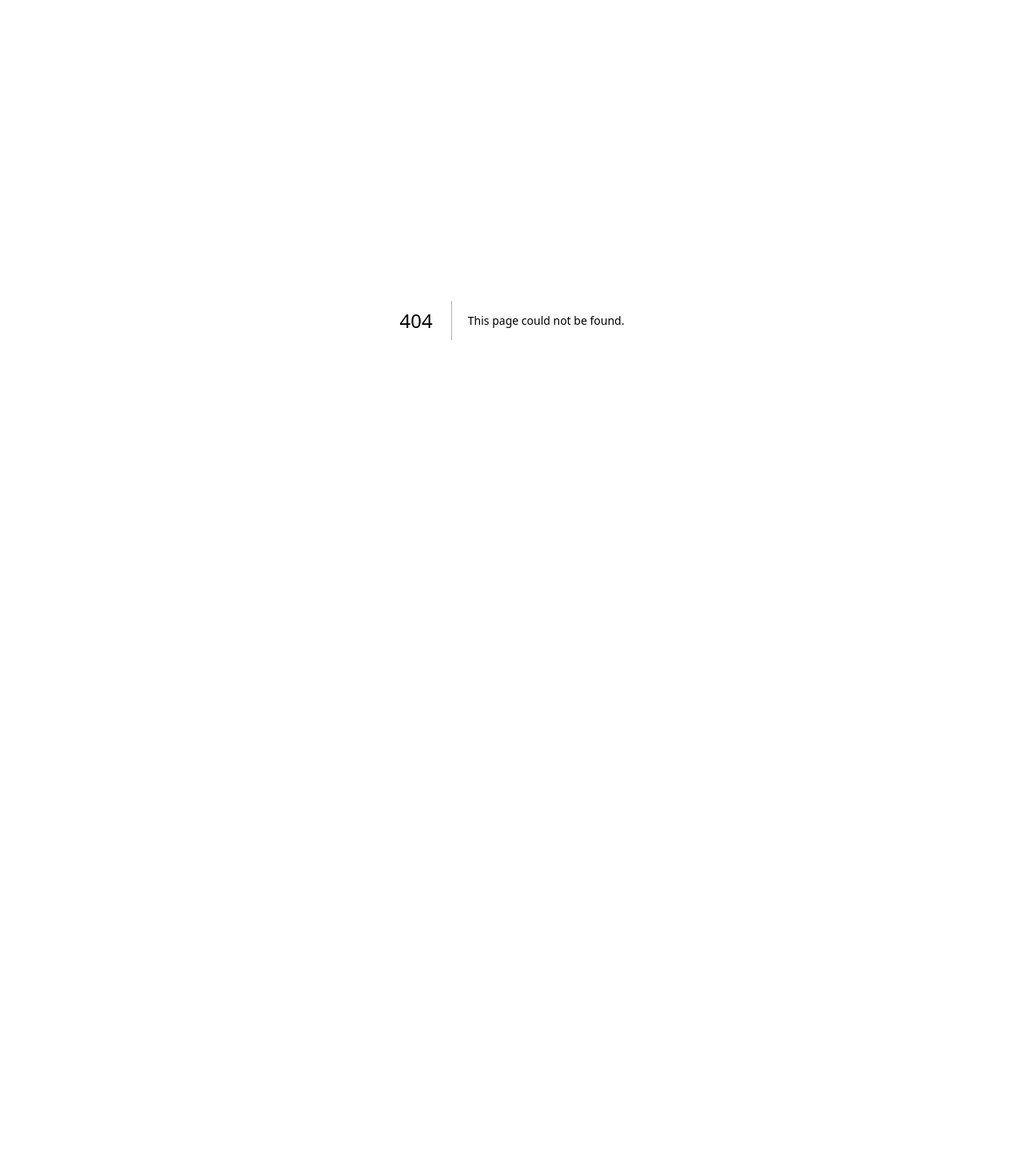
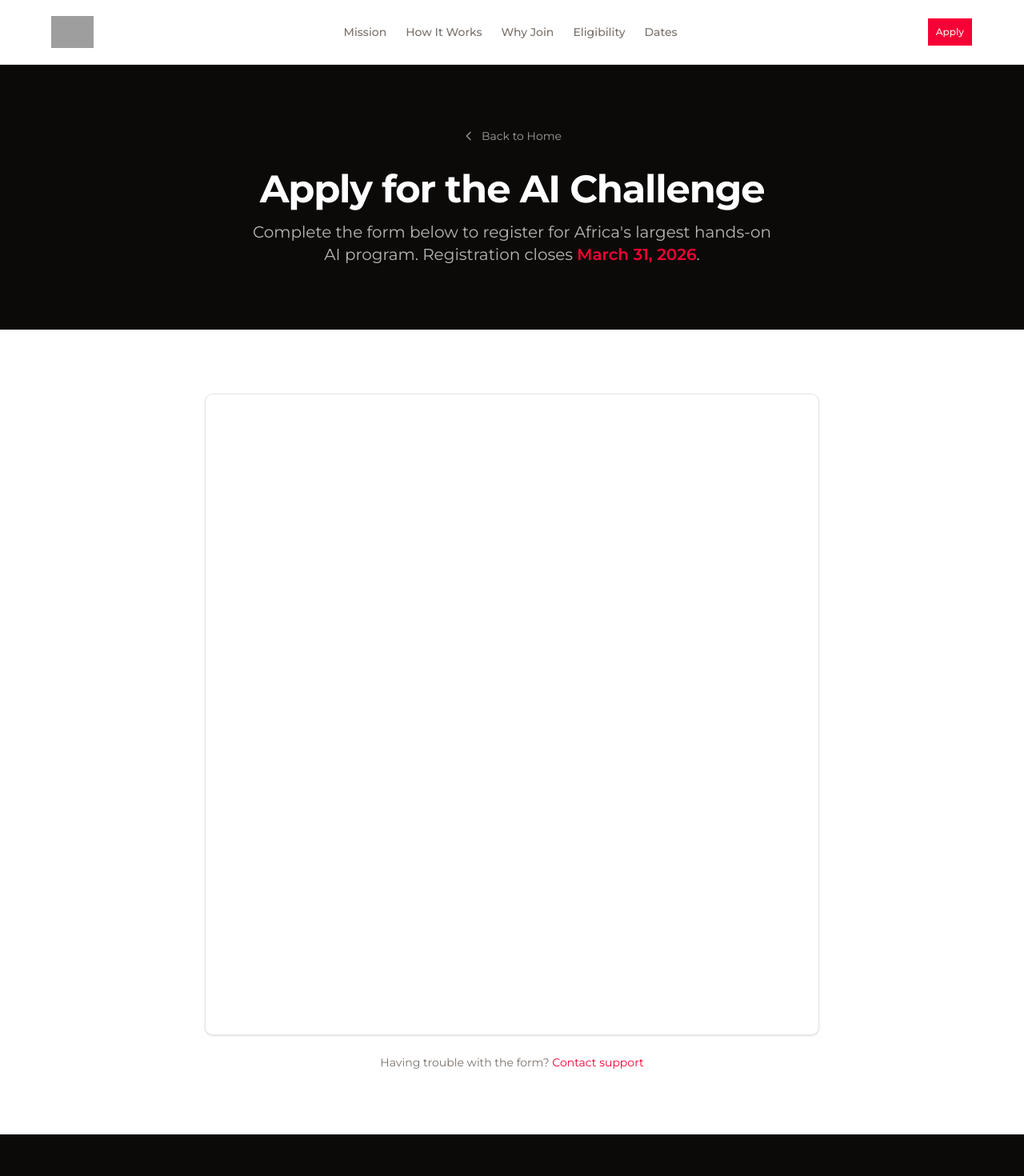
Before and after one commit to youssoufdasilva/atf-challenge-2026, a Next.js app: page /apply in a window 1280 px wide. Before the commit this address had no page. Shown: the top 1470 px of the page at 80% size. Before the commit the page ends 800 px from the top, so only its background shows below. Built offline with nearby package versions, Linux system fonts and the light colour scheme; grey boxes are pictures that could not be loaded.

Commit message:
Update navigation links in header and footer components to use absolute paths, enhancing routing consistency across the application.

```diff
--- /dev/null
+++ b/app/apply/page.tsx
@@ -0,0 +1,87 @@
+import type { Metadata } from "next";
+import { Header } from "@/components/sections/header";
+import { Footer } from "@/components/sections/footer";
+import { Button } from "@/components/ui/button";
+import Link from "next/link";
+
+export const metadata: Metadata = {
+  title: "Apply | ATF AI Challenge",
+  description:
+    "Apply for the ATF AI Challenge — Africa's largest hands-on AI program. Registration closes March 31.",
+};
+
+export default function ApplyPage() {
+  return (
+    <>
+      <Header />
+      <main className="min-h-screen bg-background">
+        {/* Spacer for fixed header */}
+        <div className="h-16 md:h-20" />
+
+        {/* Page Header */}
+        <section className="py-12 md:py-20 px-4 md:px-8 lg:px-16 bg-foreground text-background">
+          <div className="max-w-3xl mx-auto text-center">
+            <Link
+              href="/"
+              className="inline-flex items-center gap-2 text-sm text-background/60 hover:text-primary transition-colors mb-8"
+            >
+              <svg
+                className="w-4 h-4"
+                fill="none"
+                stroke="currentColor"
+                viewBox="0 0 24 24"
+              >
+                <path
+                  strokeLinecap="round"
+                  strokeLinejoin="round"
+                  strokeWidth={2}
+                  d="M15 19l-7-7 7-7"
+                />
+              </svg>
+              Back to Home
+            </Link>
+            <h1 className="text-3xl md:text-4xl lg:text-5xl font-bold tracking-tight mb-4">
+              Apply for the AI Challenge
+            </h1>
+            <p className="text-lg md:text-xl text-background/70 max-w-2xl mx-auto">
+              Complete the form below to register for Africa&apos;s largest
+              hands-on AI program. Registration closes{" "}
+              <span className="text-primary font-semibold">March 31, 2026</span>
+              .
+            </p>
+          </div>
+        </section>
+
+        {/* Form Container */}
+        <section className="py-12 md:py-20 px-4 md:px-8 lg:px-16">
+          <div className="max-w-3xl mx-auto">
+            {/* Embed Container — replace the iframe src with the 3rd party form URL,
+                or replace the entire iframe with a script-injected form <div> */}
+            <div className="border border-border rounded-lg overflow-hidden bg-card shadow-sm">
+              <iframe
+                src="about:blank"
+                title="ATF AI Challenge Application Form"
+                className="w-full border-0"
+                style={{ minHeight: "800px" }}
+                loading="lazy"
+                allow="camera; microphone; autoplay; encrypted-media"
+              />
+            </div>
+
+            {/* Helper text */}
+            <p className="text-center text-sm text-muted-foreground mt-6">
+              Having trouble with the form?{" "}
+              <a
+                href="mailto:support@africatechforum.org"
+                className="text-primary hover:underline"
+              >
+                Contact support
+              </a>
+            </p>
+          </div>
+        </section>
+      </main>
+      <Footer />
+    </>
+  );
+}
--- a/components/sections/footer.tsx
+++ b/components/sections/footer.tsx
@@ -29,7 +29,7 @@ export function Footer() {
             size="lg"
             className="text-base px-8 py-6 bg-background text-foreground hover:bg-background/90 hover:text-background"
           >
-            <a href="#apply">Apply Now - Registration Closes March 31</a>
+            <a href="/apply">Apply Now - Registration Closes March 31</a>
           </Button>
         </div>
 
--- a/components/sections/header.tsx
+++ b/components/sections/header.tsx
@@ -3,13 +3,14 @@
 import { useState, useEffect } from "react";
 import { Button } from "@/components/ui/button";
 import Image from "next/image";
+import Link from "next/link";
 
 const navLinks = [
-  { href: "#mission", label: "Mission" },
-  { href: "#journey", label: "How It Works" },
-  { href: "#why-join", label: "Why Join" },
-  { href: "#eligibility", label: "Eligibility" },
-  { href: "#dates", label: "Dates" },
+  { href: "/#mission", label: "Mission" },
+  { href: "/#journey", label: "How It Works" },
+  { href: "/#why-join", label: "Why Join" },
+  { href: "/#eligibility", label: "Eligibility" },
+  { href: "/#dates", label: "Dates" },
 ];
 
 export function Header() {
@@ -48,7 +49,7 @@ export function Header() {
       <div className="max-w-7xl mx-auto px-4 md:px-8 lg:px-16">
         <nav className="flex items-center justify-between h-16 md:h-20">
           {/* Logo */}
-          <a href="#hero" className="flex items-center gap-2">
+          <Link href="/" className="flex items-center gap-2">
             <Image
               src="/atf-assets/atf-logo-vector.svg"
               alt="ATF Logo"
@@ -56,7 +57,7 @@ export function Header() {
               height={40}
               className="h-8 w-auto md:h-10"
             />
-          </a>
+          </Link>
 
           {/* Desktop Navigation */}
           <div className="hidden md:flex items-center gap-6">
@@ -75,7 +76,7 @@ export function Header() {
           {/* CTA Button */}
           <div className="flex items-center gap-4">
             <Button asChild size="lg" className="hidden sm:inline-flex">
-              <a href="#apply">Apply</a>
+              <Link href="/apply">Apply</Link>
             </Button>
 
             {/* Mobile Menu Button */}
@@ -125,7 +126,7 @@ export function Header() {
                 </a>
               ))}
               <Button asChild size="lg" className="mt-2">
-                <a href="#apply">Apply Now</a>
+                <Link href="/apply">Apply Now</Link>
               </Button>
             </div>
           </div>
--- a/components/sections/hero.tsx
+++ b/components/sections/hero.tsx
@@ -56,7 +56,7 @@ export function Hero() {
             size="lg"
             className="text-base px-8 py-6 bg-white text-primary border-2 hover:border-white hover:text-white"
           >
-            <a href="#apply">Apply for the AI School</a>
+            <a href="/apply">Apply for the AI School</a>
           </Button>
         </motion.div>
 
--- a/components/sections/journey.tsx
+++ b/components/sections/journey.tsx
@@ -142,7 +142,7 @@ export function Journey() {
         {/* CTA */}
         <FadeIn delay={0.5} className="text-center mt-12 md:mt-16">
           <Button asChild size="lg" className="text-base px-8 py-6">
-            <a href="#apply">Start Your Journey Today</a>
+            <a href="/apply">Start Your Journey Today</a>
           </Button>
         </FadeIn>
       </div>
```
